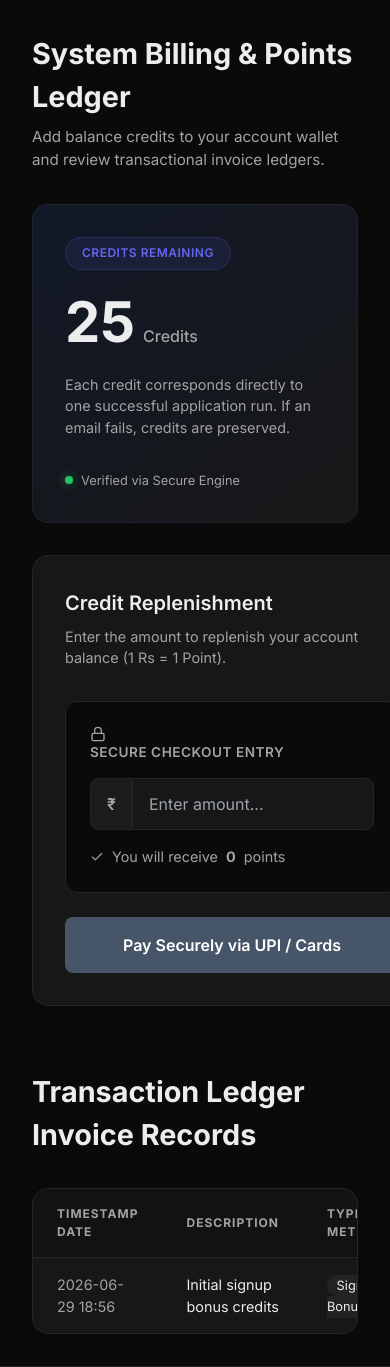
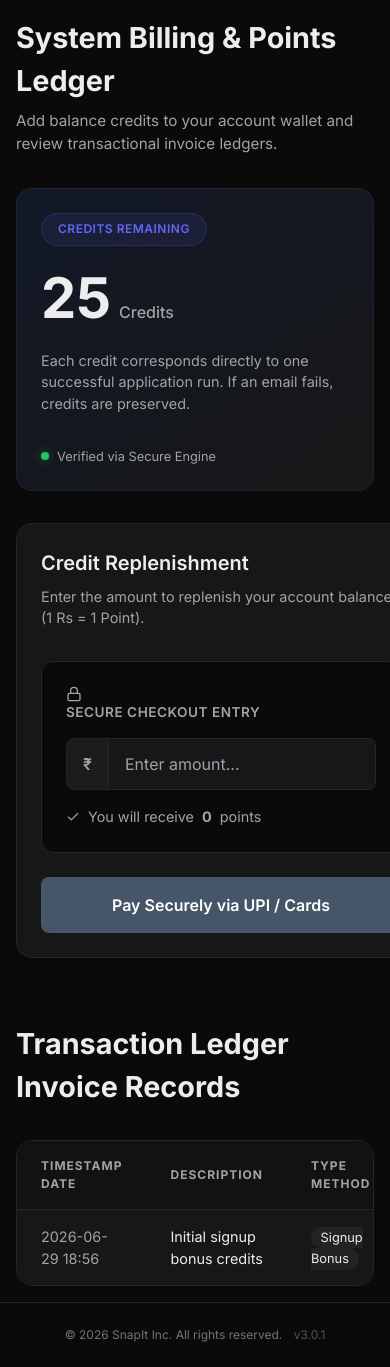
Before and after one commit to ikuldeepdangi/Snap-it, a Django app: page /billing/ in a window 390 px wide. Shown: the part 35-1402 px from the top of the page. Run offline with Django 5.2, Linux system fonts and the light colour scheme; the visitor is signed in with stand-in values (Sample User, id 1); data comes from the database, SQL or seed files in the repository; some libraries are stand-ins or nearby versions.

Commit message:
Fix mobile responsiveness of billing ledger and global layout padding

```diff
--- a/apps/billing/templates/billing/ledger.html
+++ b/apps/billing/templates/billing/ledger.html
@@ -40,9 +40,8 @@
         background: var(--card-gradient);
         border: 1px solid rgba(255, 255, 255, 0.05);
         border-radius: 1rem;
-        padding: 2rem;
-        flex: 1;
-        min-width: 300px;
+        padding: 1.5rem;
+        flex: 1 1 280px;
         display: flex;
         flex-direction: column;
         position: relative;
@@ -104,9 +103,8 @@
         background: var(--bg-panel);
         border: 1px solid var(--border-color);
         border-radius: 1rem;
-        padding: 2rem;
-        flex: 2;
-        min-width: 400px;
+        padding: 1.5rem;
+        flex: 2 1 280px;
     }
     .checkout-title {
         font-size: 1.25rem;
@@ -207,7 +205,7 @@
         background: var(--bg-panel);
         border: 1px solid var(--border-color);
         border-radius: 1rem;
-        overflow: hidden;
+        overflow-x: auto;
     }
     .table-header {
         padding: 1.5rem;
--- a/apps/core/templates/core/base.html
+++ b/apps/core/templates/core/base.html
@@ -135,7 +135,7 @@
                 </a>
             </div>
         </header>
-        <div class="p-8 max-w-5xl mx-auto w-full flex-1">
+        <div class="p-4 sm:p-6 md:p-8 max-w-5xl mx-auto w-full flex-1">
             {% block content %}{% endblock %}
         </div>
         <footer class="text-center py-6 border-t border-neutral-800 text-xs text-neutral-500 mt-auto w-full">
```
